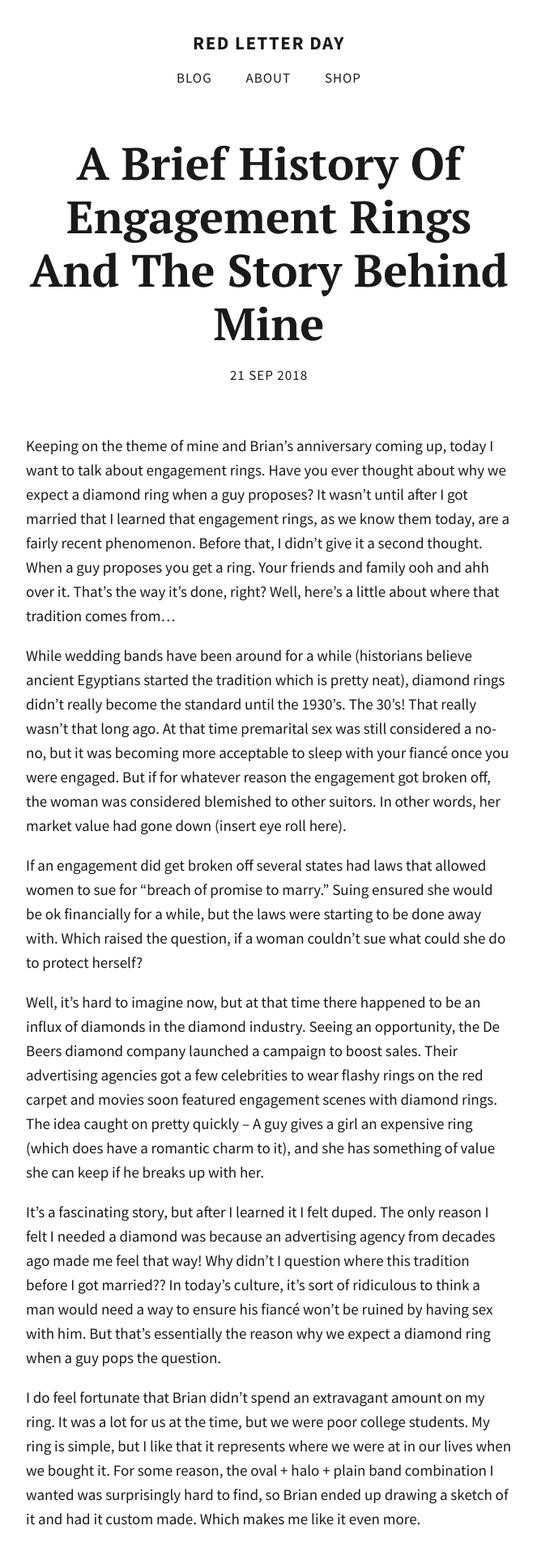
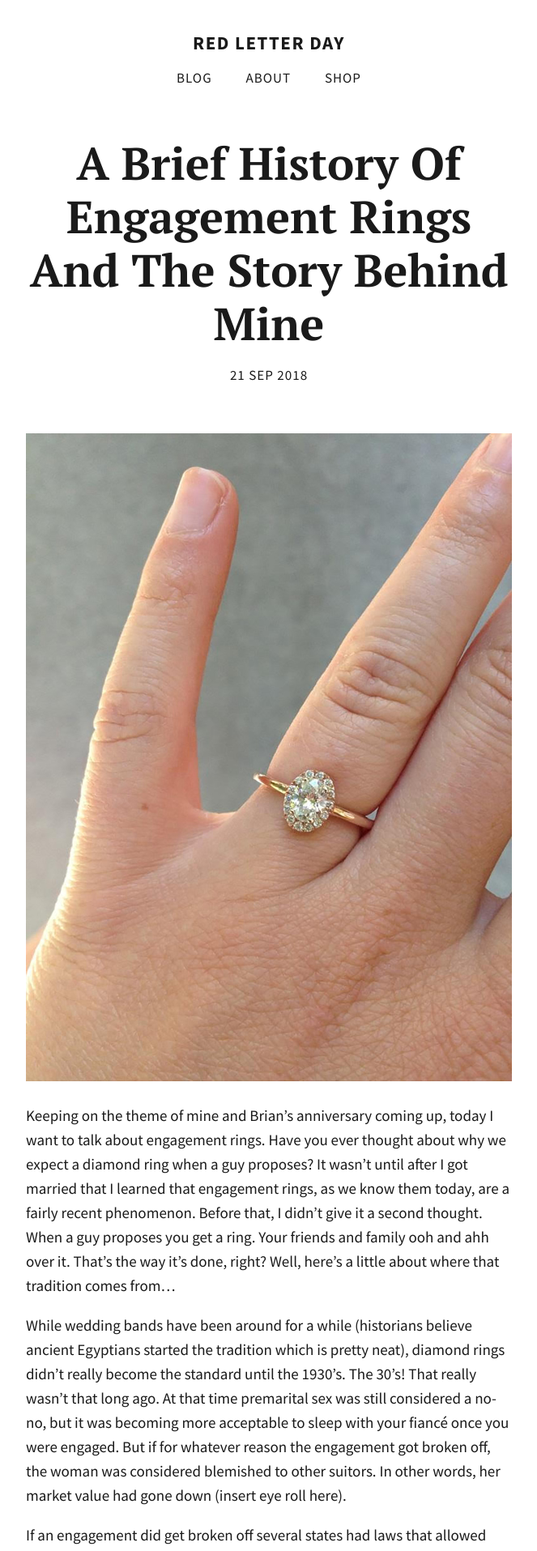
Before and after one commit to totiffany/totiffany.github.io, a Jekyll site: the page built from _posts/2018-09-21-A-Brief-History-of-Engagement-Rings-And-The-Story-Behind-Mine.md, in a window 1280 px wide. Shown: the top 1915 px of the page at 81% size, without its empty margins (308-971 px from the left). Built offline with Jekyll 4.4.1, drawn with Linux system fonts in a browser that asks for light colours; our own code applies the rules of GitHub Pages for plain Markdown files; comment, search, counter and statistics services are not loaded.

Commit message:
Update 2018-09-21-A-Brief-History-of-Engagement-Rings-And-The-Story-Behind-Mine.md

```diff
--- a/_posts/2018-09-21-A-Brief-History-of-Engagement-Rings-And-The-Story-Behind-Mine.md
+++ b/_posts/2018-09-21-A-Brief-History-of-Engagement-Rings-And-The-Story-Behind-Mine.md
@@ -9,7 +9,10 @@ description: >-
   proposes you get a ring. Your friends and family ooh and ahh over it. That's
   the way it's done, right? Well, here's a little about where that tradition
   comes from...
+image: ring.jpg
 ---
+![ring.jpg]({{site.baseurl}}/img/ring.jpg)
+
 Keeping on the theme of mine and Brian's anniversary coming up, today I want to talk about engagement rings. Have you ever thought about why we expect a diamond ring when a guy proposes? It wasn't until after I got married that I learned that engagement rings, as we know them today, are a fairly recent phenomenon. Before that, I didn't give it a second thought. When a guy proposes you get a ring. Your friends and family ooh and ahh over it. That's the way it's done, right? Well, here's a little about where that tradition comes from...
 
 While wedding bands have been around for a while (historians believe ancient Egyptians started the tradition which is pretty neat), diamond rings didn't really become the standard until the 1930's. The 30's! That really wasn't that long ago. At that time premarital sex was still considered a no-no, but it was becoming more acceptable to sleep with your fiancé once you were engaged. But if for whatever reason the engagement got broken off, the woman was considered blemished to other suitors. In other words, her market value had gone down (insert eye roll here).
```
